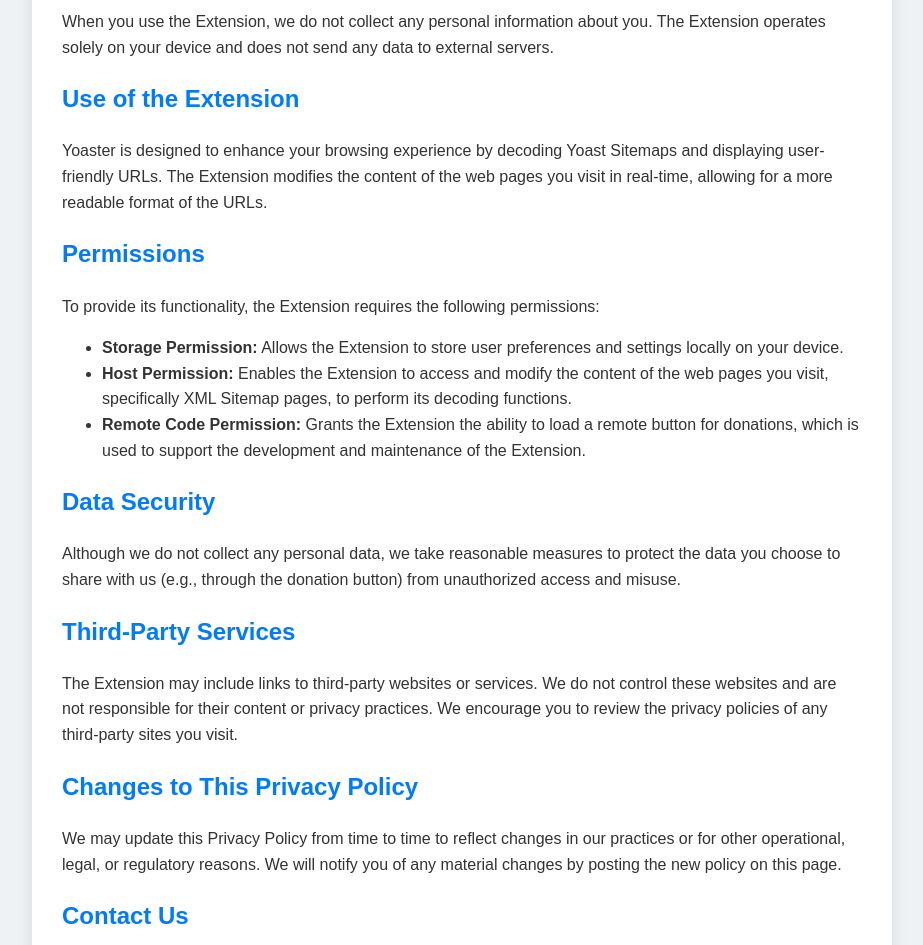
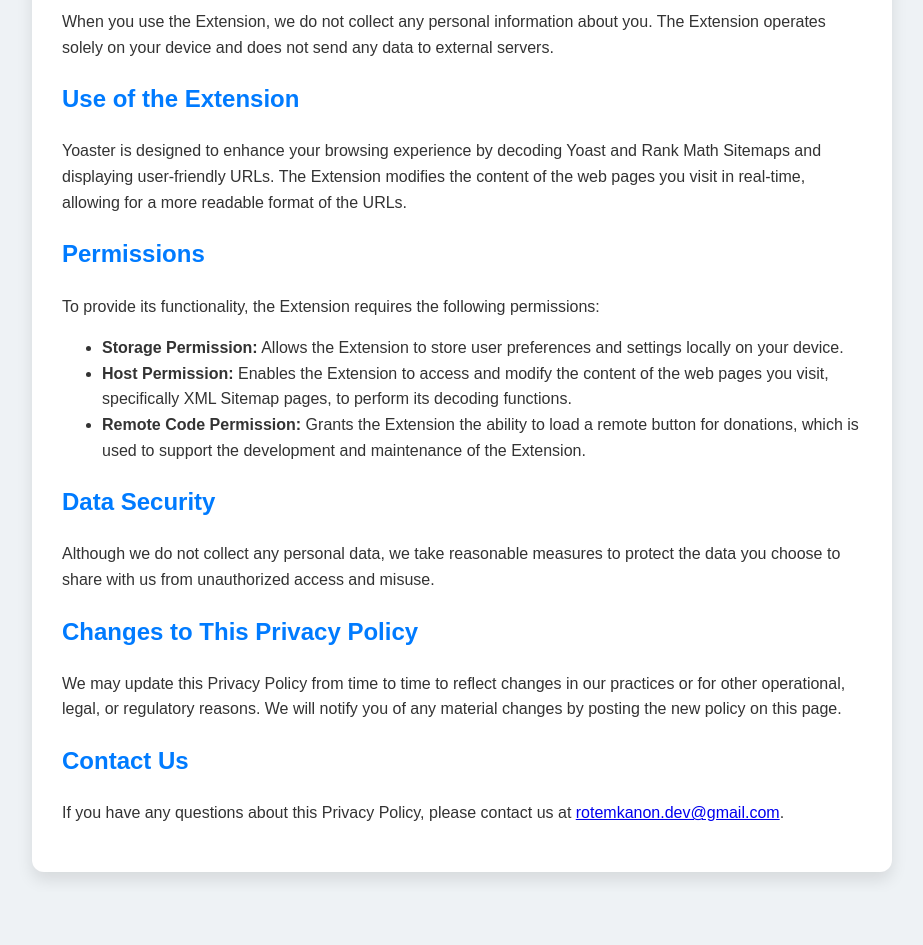
Before and after one commit to tools-by-rotem/yoaster, a plain HTML site: page privacy-policy.html in a window 1280 px wide. Shown: the part 380-1325 px from the top of the page, without its empty margins (178-1101 px from the left). After the commit the page ends 1272 px from the top, so only its background shows below. Drawn offline with Linux system fonts and the light colour scheme.

Commit message:
Update privacy-policy.html
Removed text about Button

```diff
--- a/privacy-policy.html
+++ b/privacy-policy.html
@@ -51,7 +51,7 @@
         <p>When you use the Extension, we do not collect any personal information about you. The Extension operates solely on your device and does not send any data to external servers.</p>
 
         <h2>Use of the Extension</h2>
-        <p>Yoaster is designed to enhance your browsing experience by decoding Yoast Sitemaps and displaying user-friendly URLs. The Extension modifies the content of the web pages you visit in real-time, allowing for a more readable format of the URLs.</p>
+        <p>Yoaster is designed to enhance your browsing experience by decoding Yoast and Rank Math Sitemaps and displaying user-friendly URLs. The Extension modifies the content of the web pages you visit in real-time, allowing for a more readable format of the URLs.</p>
 
         <h2>Permissions</h2>
         <p>To provide its functionality, the Extension requires the following permissions:</p>
@@ -62,10 +62,7 @@
         </ul>
 
         <h2>Data Security</h2>
-        <p>Although we do not collect any personal data, we take reasonable measures to protect the data you choose to share with us (e.g., through the donation button) from unauthorized access and misuse.</p>
-
-        <h2>Third-Party Services</h2>
-        <p>The Extension may include links to third-party websites or services. We do not control these websites and are not responsible for their content or privacy practices. We encourage you to review the privacy policies of any third-party sites you visit.</p>
+        <p>Although we do not collect any personal data, we take reasonable measures to protect the data you choose to share with us from unauthorized access and misuse.</p>
 
         <h2>Changes to This Privacy Policy</h2>
         <p>We may update this Privacy Policy from time to time to reflect changes in our practices or for other operational, legal, or regulatory reasons. We will notify you of any material changes by posting the new policy on this page.</p>
```
